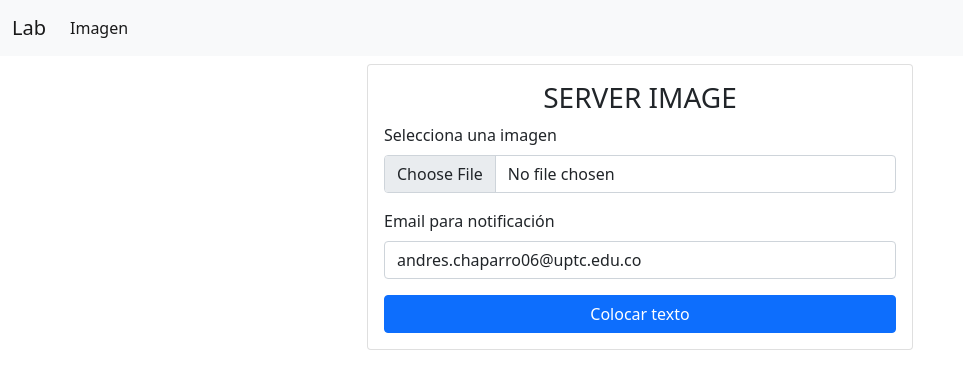
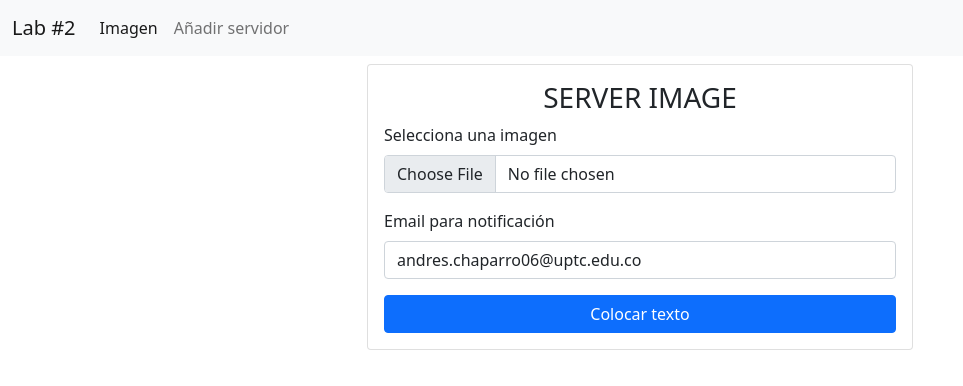
Before and after one commit to sistemas-distribuidos-st/Balanceo-de-Cargas, a website: page Client/public/index.html in a window 1280 px wide. Shown: the whole page, without its empty margins (0-963 px from the left). Drawn offline with nearby package versions, Linux system fonts and the light colour scheme.

```diff
--- a/Client/public/index.html
+++ b/Client/public/index.html
@@ -12,7 +12,7 @@
 <body>
     <nav class="navbar navbar-expand-lg navbar-light bg-light mb-2">
         <div class="container-fluid">
-            <a class="navbar-brand" href="#">Lab</a>
+            <a class="navbar-brand" href="#">Lab #2</a>
             <button class="navbar-toggler" type="button" data-bs-toggle="collapse" data-bs-target="#navbarNav" aria-controls="navbarNav" aria-expanded="false" aria-label="Toggle navigation">
                 <span class="navbar-toggler-icon"></span>
             </button>
@@ -20,6 +20,10 @@
                 <ul class="navbar-nav">
                     <li class="nav-item">
                         <a class="nav-link active" aria-current="page" href="/">Imagen</a>
+                    </li>
+
+                    <li class="nav-item">
+                        <a class="nav-link" aria-current="page" href="http://localhost:5000/add_server">Añadir servidor</a>
                     </li>
                 </ul>
             </div>
```
